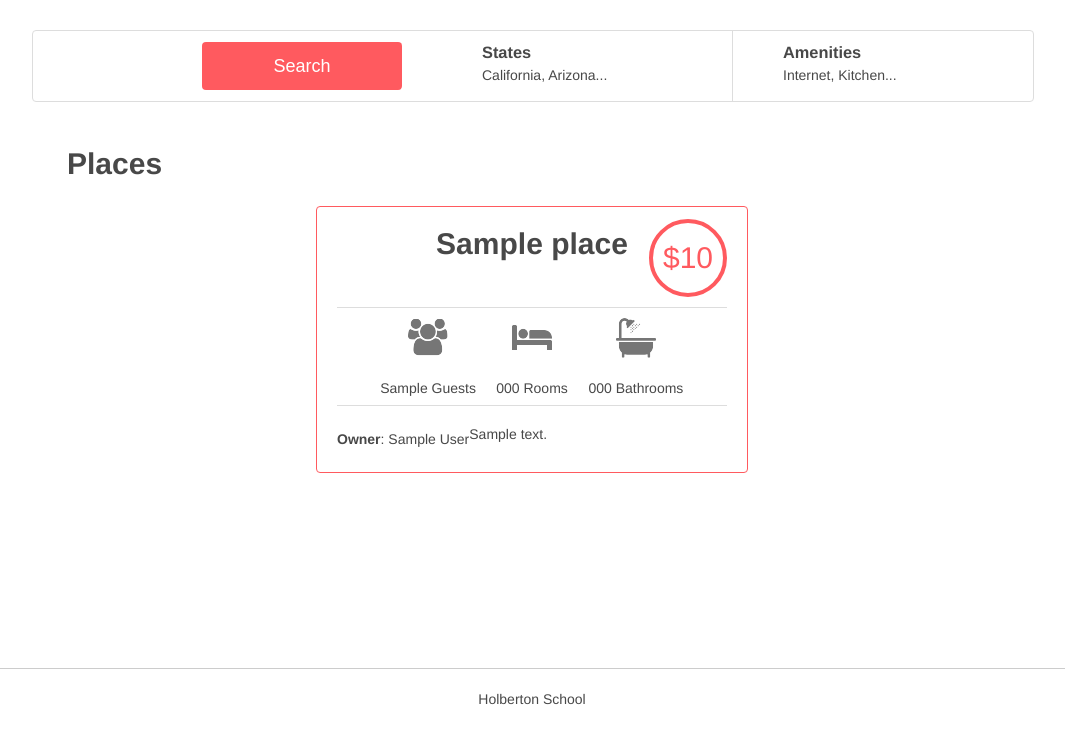
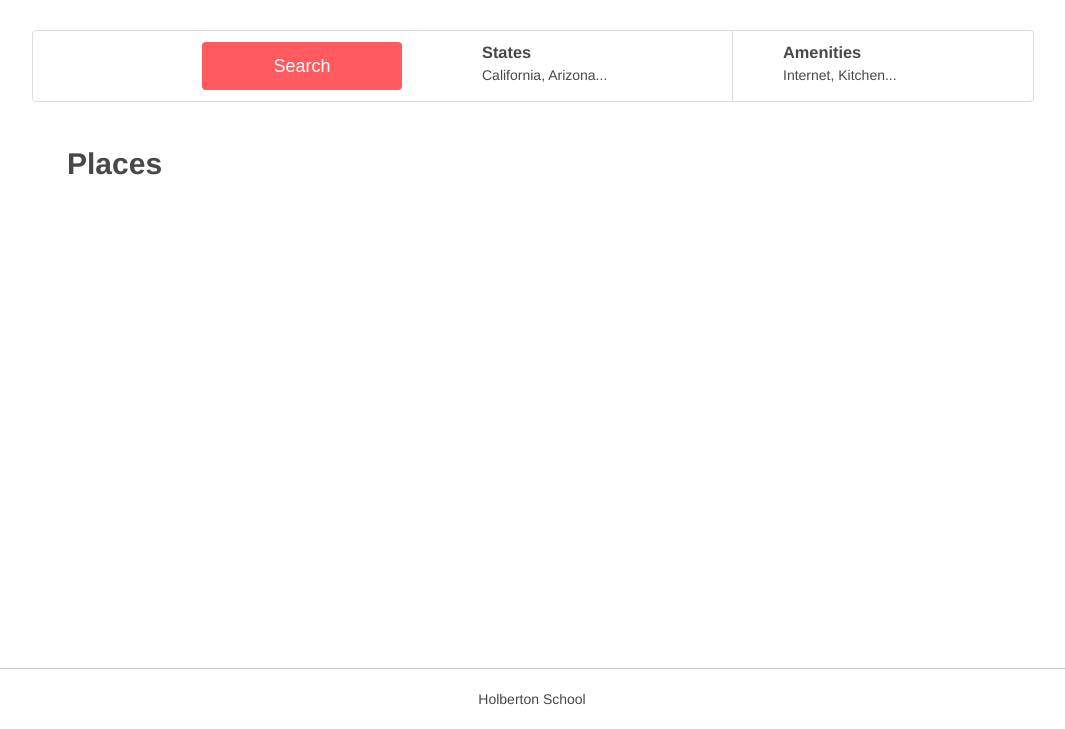
Before and after one commit to Ademic2022/AirBnB_clone_v4, a Flask app: template web_dynamic/templates/3-hbnb.html in a window 1280 px wide. Shown: the part 71-800 px from the top of the page, without its empty margins (108-1173 px from the left). Run offline with Flask 3, Linux system fonts and the light colour scheme; the template is opened without the code that fills it: most values are stand-ins (such as "Sample title", 1, 10 or a date in 2020); some libraries are stand-ins or nearby versions.

Commit message:
Update 3-hbnb.html
Remove the entire Jinja section of displaying all places (all article tags)

```diff
--- a/web_dynamic/templates/3-hbnb.html
+++ b/web_dynamic/templates/3-hbnb.html
@@ -58,32 +58,6 @@
             </section>
 			<section class="places">
 				<h1>Places</h1>
-                {% for place in places.values() | sort(attribute="name") %}
-                    <article>
-                        <div class="headline">
-                            <h2>{{ place.name }}</h2>
-                            <div class="price_by_night"> &#36;{{ place.price_by_night }}</div>
-                        </div>
-                        <div class="information">
-                            <div class="max_guest">
-                                <div class="guest_icon"></div>
-                                <p>{{ place.max_guest }} Guests</p>
-                            </div>
-                            <div class="number_rooms">
-                                <div class="bed_icon"></div>
-                                <p>{{ place.number_rooms }} Rooms</p>
-                            </div>
-                            <div class="number_bathrooms">
-                                <div class="bath_icon"></div>
-                                <p>{{ place.number_bathrooms }} Bathrooms</p>
-                            </div>
-                        </div>
-                        <div class="user"><b>Owner</b>: {{ place.user.first_name }} {{ place.user.last_name }}</div>
-                        <div class="description">
-                            {{ place.description | safe }}
-                        </div>
-                    </article>
-                {% endfor %}
 			</section>
 		</div>
 		<footer>
```
